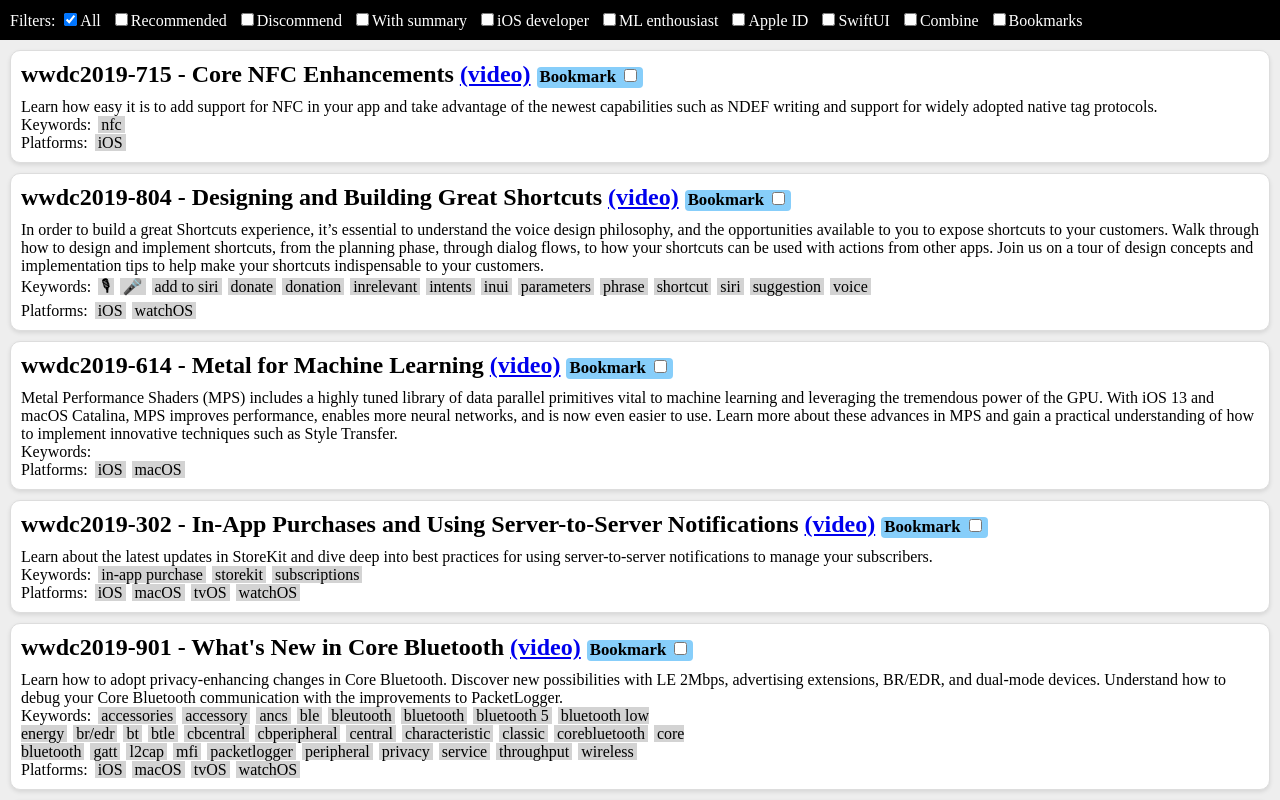
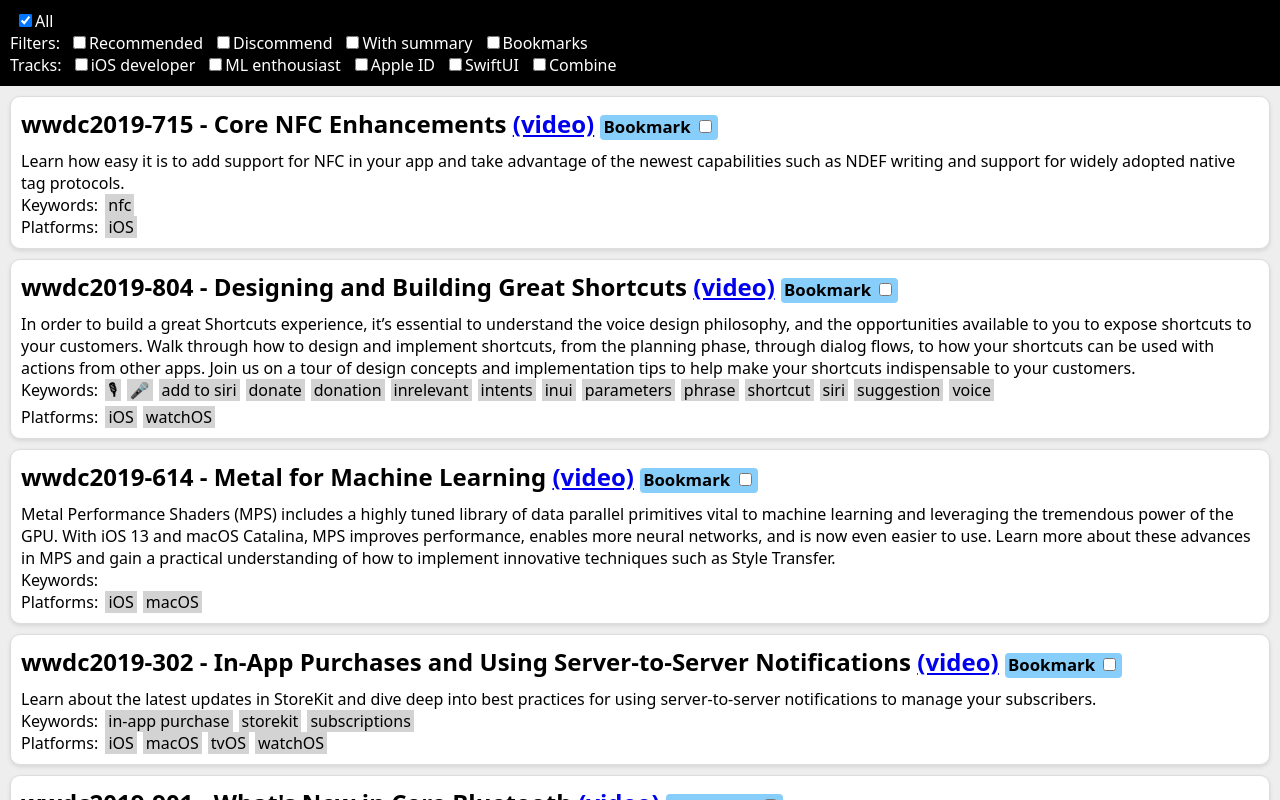
Before and after one commit to Q42/wwdc-2019-recap, a React (Vite) app: page / in a window 1280 px wide. Shown: the top 800 px of the page. Built offline with nearby package versions, Linux system fonts and the light colour scheme.

Commit message:
Split filters in 2 categories

```diff
--- a/review.json
+++ b/review.json
@@ -2,34 +2,42 @@
     "tags": {
         "like": {
             "name": "Recommended",
+            "type": "state",
             "videos": ["wwdc2019-237"]
         },
         "dislike": {
             "name": "Discommend",
+            "type": "state",
             "videos": []
         },
         "summarized": {
             "name": "With summary",
+            "type": "state",
             "videos": []
         },
         "ios": {
             "name": "iOS developer",
+            "type": "track",
             "videos": []
         },
         "ml": {
             "name": "ML enthousiast",
+            "type": "track",
             "videos": []
         },
         "appleid": {
             "name": "Apple ID",
+            "type": "track",
             "videos": []
         },
         "swiftui": {
             "name": "SwiftUI",
+            "type": "track",
             "videos": []
         },
         "combine": {
             "name": "Combine",
+            "type": "track",
             "videos": []
         }
     }
--- a/src/Controls.tsx
+++ b/src/Controls.tsx
@@ -4,13 +4,12 @@
     videos: string;
 }
 
-export default (tracks: Track[], toggleFilter) => (<div>
-    <div className="tracks">Filters:
-        {tracks.map((track: Track) => (
-            <label
-                className={track.selected ? "selected track" : "track"}
-                key={track.id}
-            ><input checked={track.selected} onChange={(e) => toggleFilter(track.id, e.target.checked)} type="checkbox" />{track.name}</label>
-        ))}
-    </div>
-</div>)
+export default (tracks: Track[], toggleFilter) => tracks.map((track: Track) => (
+    <label className={track.selected ? "selected track" : "track"} key={track.id}>
+        <input
+            checked={track.selected}
+            onChange={(e) => toggleFilter(track.id, e.target.checked)}
+            type="checkbox" />
+        {track.name}
+    </label>
+));
--- a/src/app.less
+++ b/src/app.less
@@ -2,6 +2,10 @@
     padding: 10px;
     background: black;
     color: white;
+    input {
+        margin-right: 3px;
+        font-size: 100%;
+    }
 }
 
 .videos {
@@ -26,7 +30,7 @@
     }
 }
 
-html, body {margin:0; padding: 0;}
+html, body { margin:0; padding: 0; font-family: system-ui; }
 
 .keyword { background: lightgray; padding: 0 3px; margin: 0 3px; }
 
@@ -35,10 +39,9 @@
 
 .controls button {
     background: white; border-radius: 4px; border: 1px solid darkgray;
-}
-
-.controls button.selected {
-    background: lightblue;
+    &.selected {
+        background: lightblue;
+    }
 }
 
 .track { padding: 0 5px; }
--- a/src/app.tsx
+++ b/src/app.tsx
@@ -69,20 +69,25 @@
     // Add non-data bookmark filter
     tagObjects.push({
       id: "bookmark",
+      type: "state",
       selected: this.state.filters.indexOf("bookmark") >= 0,
       name: "Bookmarks",
     })
 
     // Add 'all' negative filter
     const showAll = this.state.filters.length === 0 || tagObjects.length === this.state.filters.length;
-    tagObjects.unshift({ id: "all", name: "All", selected: showAll });
+    tagObjects.unshift({ id: "all", name: "All", selected: showAll, type: "all" });
     let filteredVideos = videos;
     if (!showAll) {
       filteredVideos = videos.filter((video) => this.matchesFilters(video.id))
     }
 
     return <div>
-      <div className="controls">{Controls(tagObjects, this.toggleFilter.bind(this))}</div>
+      <div className="controls">
+        <div className="filters">{Controls(tagObjects.filter((t) => t.type === "all"), this.toggleFilter.bind(this))}</div>
+        <div className="filters">Filters: {Controls(tagObjects.filter((t) => t.type === "state"), this.toggleFilter.bind(this))}</div>
+        <div className="tracks">Tracks:  {Controls(tagObjects.filter((t) => t.type === "track"), this.toggleFilter.bind(this))}</div>
+      </div>
       <div className="videos">{
         filteredVideos.map((video) => (Video({
           ...video,
@@ -90,7 +95,7 @@
           summary: docsById[video.id],
         }, this.toggleBookmark.bind(this))))
       }</div>
-    </div>;
+    </div>
   }
 
   private matchesFilters(videoId) {
```
